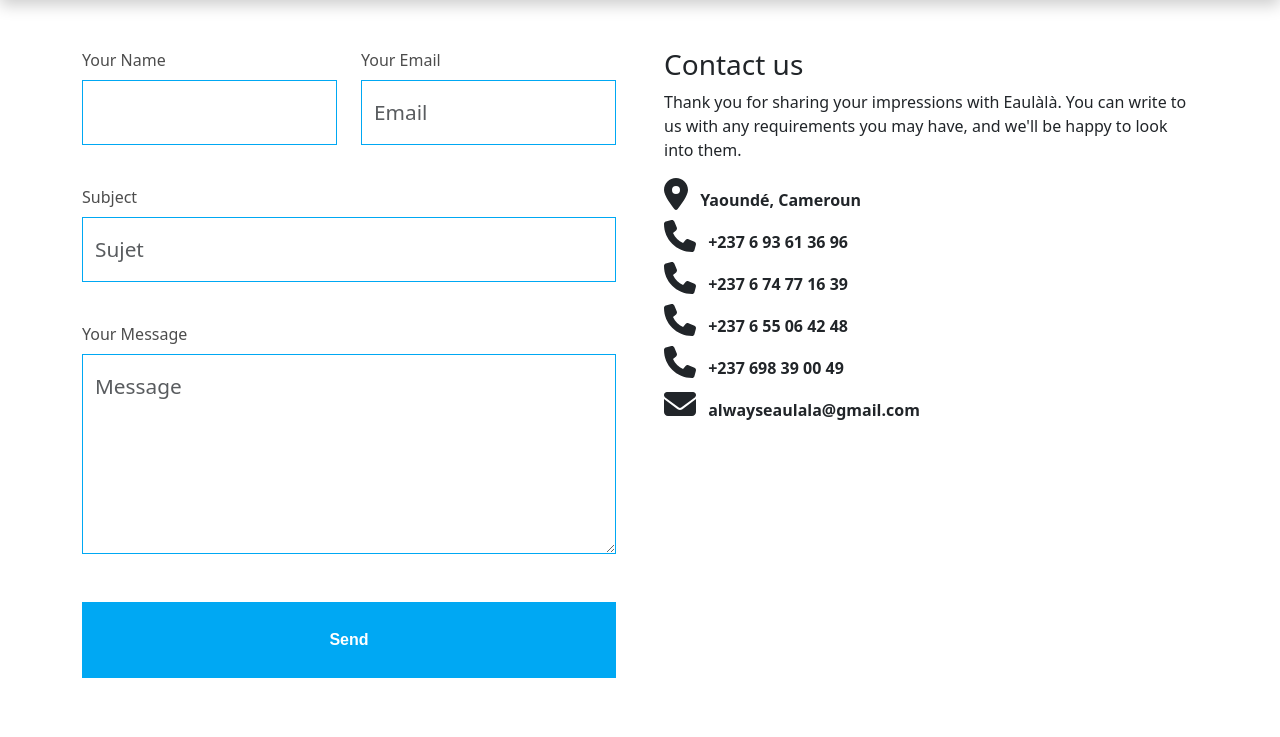
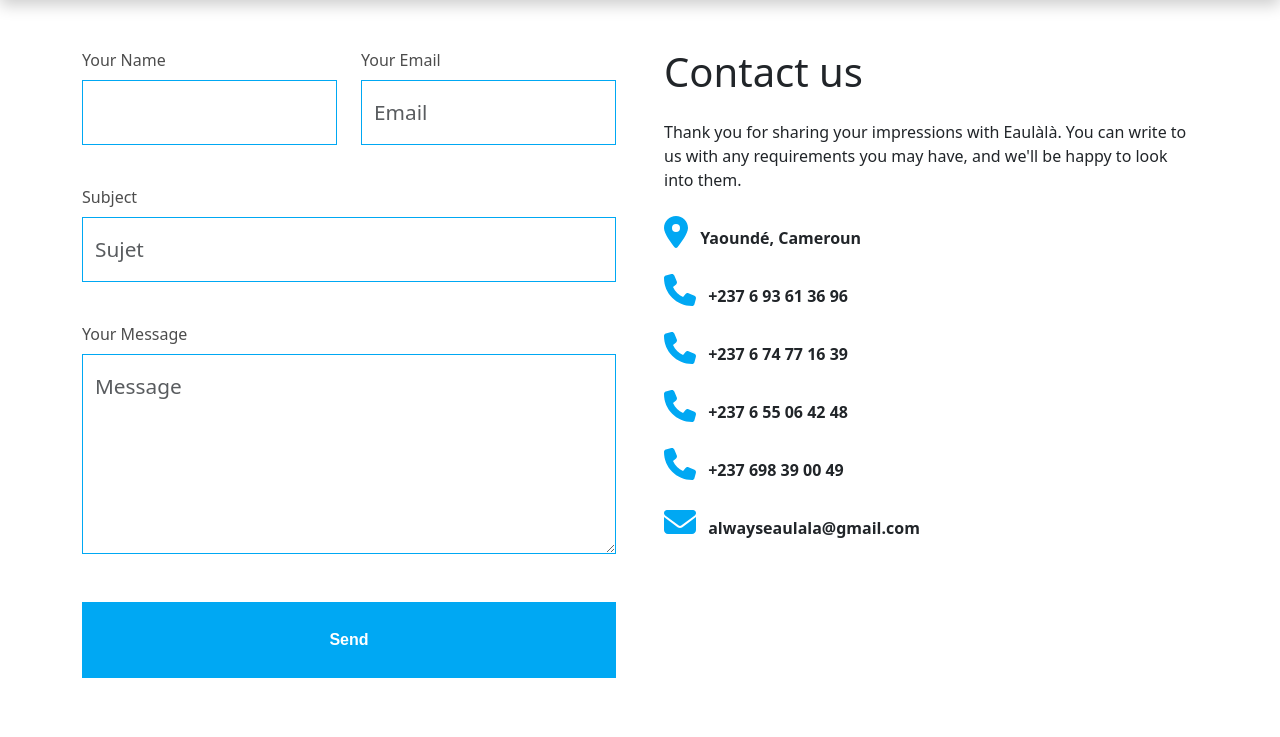
Before and after one commit to euclidessoft/eaulala, a Symfony app: template templates/site/contact.html.twig in a window 1280 px wide; the page is wider, and only the part inside the window is pictured. Shown: the part 81-818 px from the top of that part. Run offline with Twig, Linux system fonts and the light colour scheme; the template is opened without the code that fills it, so the values that code supplies are empty; form fields are guessed from the names that the template uses; some libraries are stand-ins or nearby versions.

Commit message:
31-10-2023 20:18 modification contact

```diff
--- a/templates/layout.html.twig
+++ b/templates/layout.html.twig
@@ -4,7 +4,7 @@
     <!-- Required meta tags -->
     <meta charset="utf-8">
     <meta name="viewport" content="width=device-width, initial-scale=1, shrink-to-fit=no">
-    <title>{% block title %} Eaulàlà - {{ "L’eau potable pour tous"|trans }} {% endblock %}</title>
+    <title>{% block title %} Eaulàlà - {{ "Révolutionne l'accès à l'eau potable"|trans }} {% endblock %}</title>
 
     <!-- Favicon -->
     <link href="{{ asset('images/eaulala.ico') }}" rel="icon">
@@ -86,7 +86,7 @@
                         </a>
                     </p>
                     <p class="mb-0">
-                        <a href="mailto:lnatlantiscameroon@gmail.com" class="footer-link">
+                        <a href="mailto:alwayseaulala@gmail.com" class="footer-link">
                             <i class="fa fa-envelope fa-lg me-2 text-white"></i>
                             alwayseaulala@gmail.com
                         </a>
--- a/templates/site/contact.html.twig
+++ b/templates/site/contact.html.twig
@@ -37,7 +37,7 @@
                         </div>
                         <div class="col-12">
                             <button class="btn btn-primaire w-100 mt-2 p-4" type="submit">
-                                {{ 'Envoyer'|trans }}
+                                {{ "Envoyer"|trans }}
                             </button>
                         </div>
                     </div>
@@ -45,60 +45,52 @@
                     {{ form_end(form) }}
                 </div>
                 <div class="col-lg-6 col-md-12 wow fadeInUp" data-wow-delay="0.1s">
-                    <h3 class="text-dark animated slideInDown">{{ 'Contactez-nous'|trans }}</h3>
-                    <p class="text-dark">
-                        {{ 'Merci de partager vos impressions avec Eaulàlà.'|trans }}
-
-                        {{ 'Vous pouvez nous écrire pour n\'importe quel besoin et nous nous ferons un plaisir de l\'étudier.'|trans }}
+                    <h1 class="text-dark animated slideInDown mb-4">{{ "Contactez-nous"|trans }}</h1>
+                    <p class="text-dark mb-4">
+                        {{ "Merci de partager vos impressions avec Eaulàlà."|trans }}
+                        {{ "Vous pouvez nous écrire pour n'importe quel besoin et nous nous ferons un plaisir de l'étudier."|trans }}
                     </p>
-                    <p class="mb-2 fw-medium">
-                        <i class="fa fa-map-marker-alt fa-2x me-2 text-rouge"></i>
+                    <p class="mb-4 fw-medium">
+                        <i class="fa fa-map-marker-alt fa-2x me-2 text-primaire"></i>
                         Yaoundé, Cameroun
                     </p>
-                    <p class="mb-2">
-                        <i class="fa fa-phone fa-2x me-2 text-rouge"></i>
-                        <span class="me-2">
-                           <a href="tel:+237 6 93 61 36 96" class="text-dark fw-medium">
+                    <p class="mb-4">
+                        <a href="tel:+237693613696" class="text-dark fw-medium">
+                            <i class="fa fa-phone fa-2x me-2 text-primaire"></i>
                             +237 6 93 61 36 96
                         </a>
-                       </span>
-                        </p>
-                    <p class="mb-2">
-                        <i class="fa fa-phone fa-2x me-2 text-rouge"></i>
-                        <span class="breadcrumb-item me-2">
-                           <a href="tel:+237 6 93 61 36 96" class="text-dark fw-medium">
+                    </p>
+                    <p class="mb-4">
+                        <a href="tel:+237674771639" class="text-dark fw-medium">
+                            <i class="fa fa-phone fa-2x me-2 text-primaire"></i>
                             +237 6 74 77 16 39
                         </a>
-                       </span>
-                        </p>
-                    <p class="mb-2">
-                        <i class="fa fa-phone fa-2x me-2 text-rouge"></i>
-                        <span class="me-2">
-                           <a href="tel:+237 6 93 61 36 96" class="text-dark fw-medium">
+                    </p>
+                    <p class="mb-4">
+                        <a href="tel:+237655064248" class="text-dark fw-medium">
+                            <i class="fa fa-phone fa-2x me-2 text-primaire"></i>
                             +237 6 55 06 42 48
                         </a>
-                       </span>
-                        </p>
-                    <p class="mb-2">
-                        <i class="fa fa-phone fa-2x me-2 text-rouge"></i>
-                        <span>
-                           <a href="tel:+237 698 39 00 49" class="text-dark fw-medium">
+                    </p>
+                    <p class="mb-4">
+                        <a href="tel:+237698390049" class="text-dark fw-medium">
+                            <i class="fa fa-phone fa-2x me-2 text-primaire"></i>
                             +237 698 39 00 49
                         </a>
-                       </span>
                     </p>
-                    <p class="mb-2">
-                        <a href="mailto:lnatlantiscameroon@gmail.com" class="text-dark fw-medium">
-                            <i class="fa fa-envelope fa-2x me-2 text-rouge"></i>
+                    <p class="mb-4">
+                        <a href="mailto:alwayseaulala@gmail.com" class="text-dark fw-medium">
+                            <i class="fa fa-envelope fa-2x me-2 text-primaire"></i>
                             alwayseaulala@gmail.com
                         </a>
                     </p>
-
-{#                    <iframe#}
-{#                            src="https://www.google.com/maps/embed?pb=!1m18!1m12!1m3!1d15919.351404603876!2d9.690652132652732!3d4.053471488895929!2m3!1f0!2f0!3f0!3m2!1i1024!2i768!4f13.1!3m3!1m2!1s0x1061125fd8ac86e9%3A0x8c209e5fc42dae26!2sAkwa%2C%20Douala%2C%20Cameroun!5e0!3m2!1sfr!2snl!4v1693070800365!5m2!1sfr!2snl"#}
-{#                            style="border:0; width: 100%; height: 46%; box-sizing: border-box"#}
-{#                            allowfullscreen>#}
-{#                    </iframe>#}
+                    {#
+                    <iframe
+                            src="https://www.google.com/maps/embed?pb=!1m18!1m12!1m3!1d15919.351404603876!2d9.690652132652732!3d4.053471488895929!2m3!1f0!2f0!3f0!3m2!1i1024!2i768!4f13.1!3m3!1m2!1s0x1061125fd8ac86e9%3A0x8c209e5fc42dae26!2sAkwa%2C%20Douala%2C%20Cameroun!5e0!3m2!1sfr!2snl!4v1693070800365!5m2!1sfr!2snl"
+                            style="border:0; width: 100%; height: 46%; box-sizing: border-box"
+                            allowfullscreen>
+                    </iframe>
+                    #}
                 </div>
             </div>
         </div>
```
